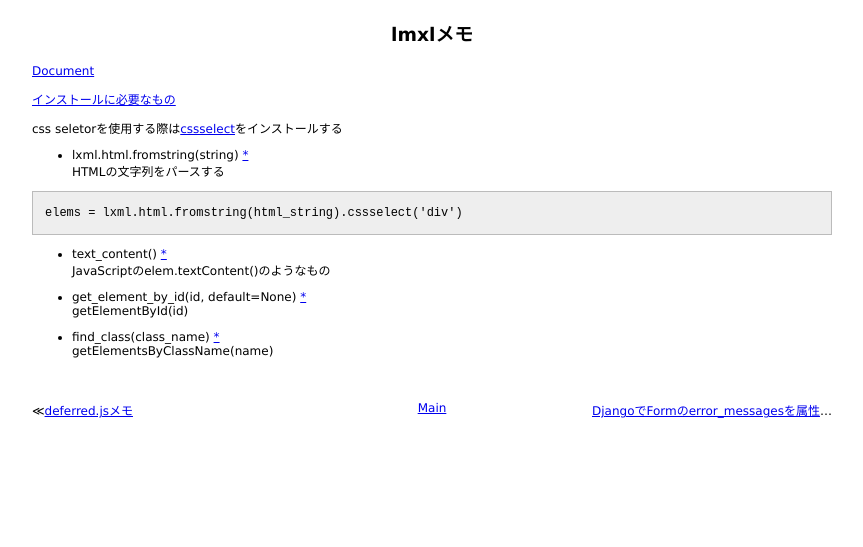
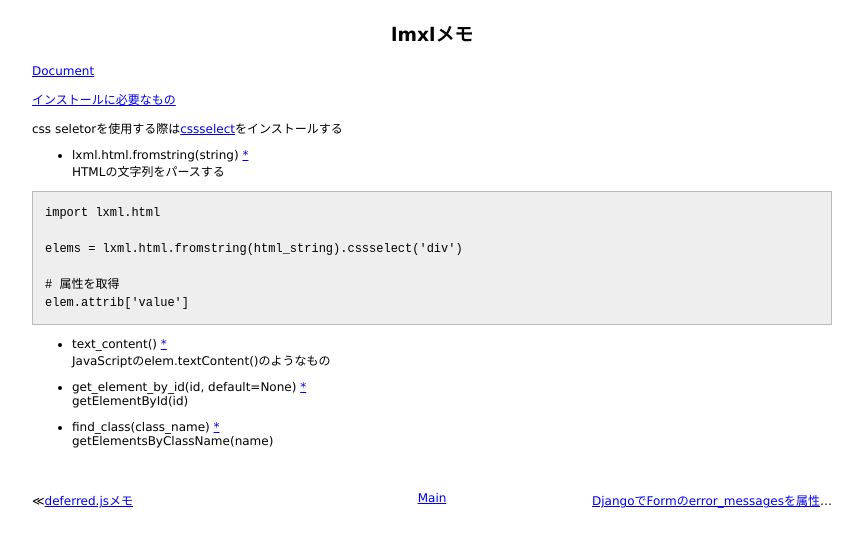
Before and after one commit to 38elements/38elements.github.com, a Jekyll site: the page built from _posts/2016-07-09-lxml.md, in a window 1280 px wide. Shown: the top 547 px of the page, without its empty margins (208-1071 px from the left). Built offline with Jekyll 4.4.1, drawn with Linux system fonts in a browser that asks for light colours.

Commit message:
Update 2016-07-09-lxml.md

````diff
--- a/_posts/2016-07-09-lxml.md
+++ b/_posts/2016-07-09-lxml.md
@@ -12,7 +12,12 @@ css seletorを使用する際は[cssselect](https://pypi.python.org/pypi/csssele
 HTMLの文字列をパースする
 
 ```
+import lxml.html
+
 elems = lxml.html.fromstring(html_string).cssselect('div')
+
+# 属性を取得
+elem.attrib['value']
 ```
 
 * text_content() [\*](http://lxml.de/lxmlhtml.html#html-element-methods)
````
